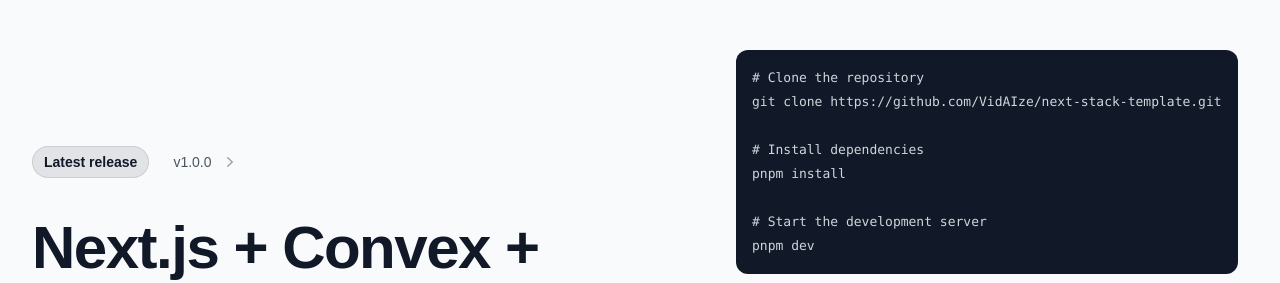
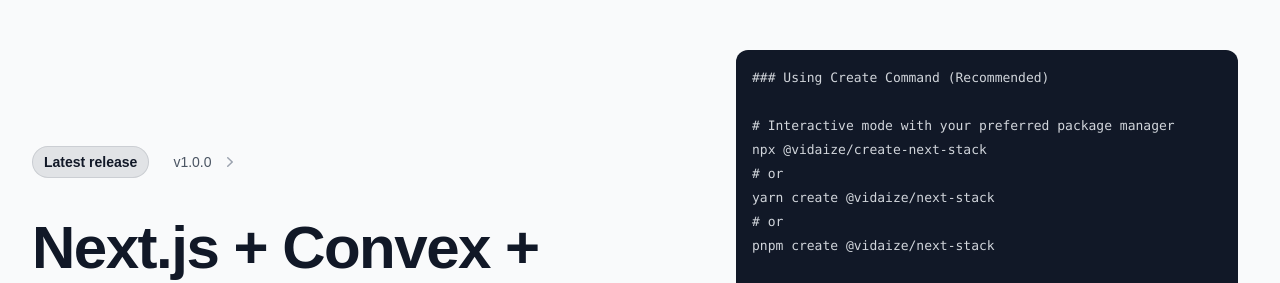
Before and after one commit to VidAIze/NextJS-Convex-Clerk-Starter-Templete, a Next.js app: page / in a window 1280 px wide. Shown: the part 178-461 px from the top of the page. Built offline with nearby package versions, Linux system fonts and the light colour scheme; no server answers.

Commit message:
Update code block in landing page for better readability

```diff
--- a/app/page.tsx
+++ b/app/page.tsx
@@ -86,14 +86,32 @@
                 <div className="rounded-xl bg-white/5 ring-1 ring-white/10 backdrop-blur">
                   <pre className="text-[0.8125rem] leading-6 text-gray-300 rounded-xl bg-gray-900 dark:bg-gray-800 p-4">
                     <code className="text-gray-300">
-{`# Clone the repository
+{`### Using Create Command (Recommended)
+
+# Interactive mode with your preferred package manager
+npx @vidaize/create-next-stack
+# or
+yarn create @vidaize/next-stack
+# or
+pnpm create @vidaize/next-stack
+
+# Or specify project name directly
+pnpm create @vidaize/next-stack my-app
+
+### Manual Setup
+
+# Clone the repository
 git clone https://github.com/VidAIze/next-stack-template.git
 
-# Install dependencies
+# Install dependencies with your preferred package manager
 pnpm install
 
+# Set up environment variables
+cp .env.example .env.local
+
 # Start the development server
-pnpm dev`}
+pnpm dev
+`}
                     </code>
                   </pre>
                 </div>
```
